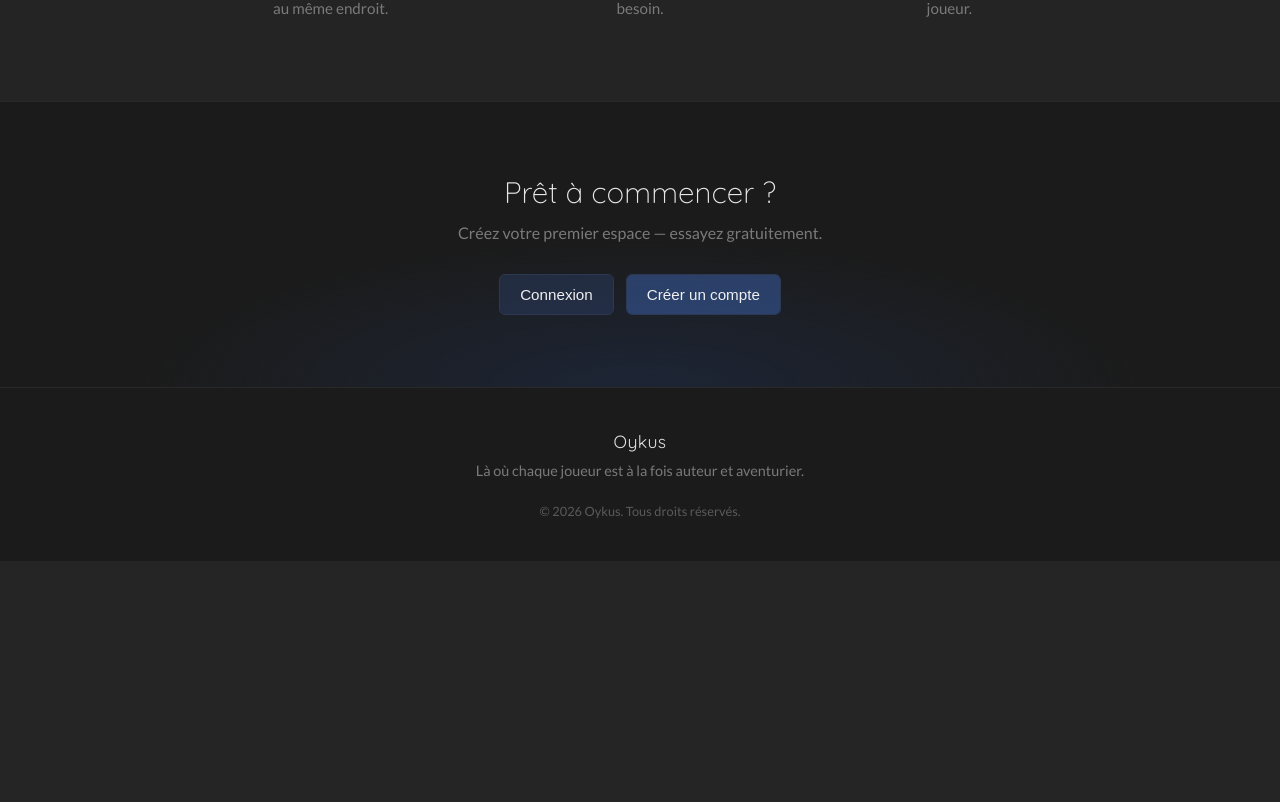
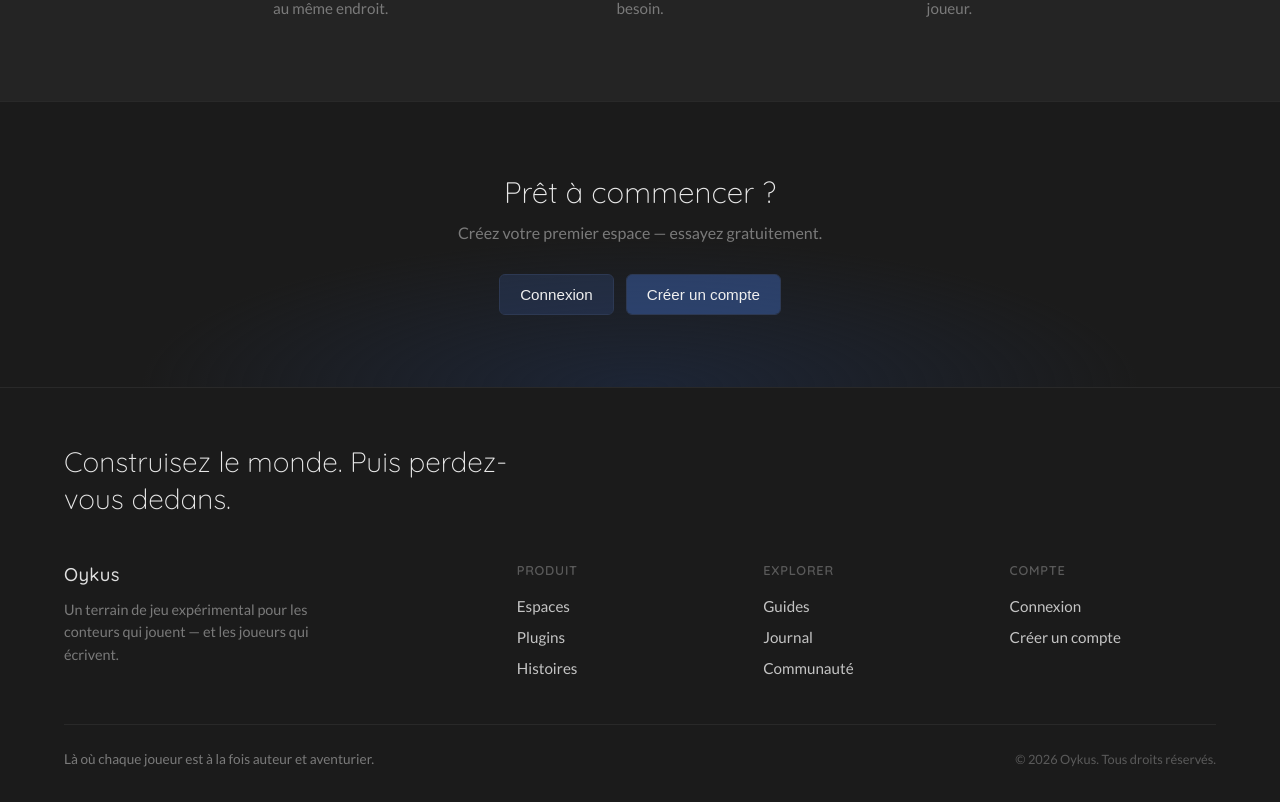
Before and after one commit to mcpronovost/oykus, a React (Vite) app in the folder frontend/: page / in a window 1280 px wide. Shown: the part 1134-1936 px from the top of the page. Before the commit the page ends 1695 px from the top, so only its background shows below. Built offline with nearby package versions, Linux system fonts and the light colour scheme.

Commit message:
update home footer

```diff
--- a/frontend/src/assets/styles/pages/_home.scss
+++ b/frontend/src/assets/styles/pages/_home.scss
@@ -319,28 +319,108 @@
   }
 
   &-footer {
-    padding: 2.5rem 1.5rem;
+    padding: 3.5rem 1.5rem 2rem;
     border-top: 1px solid var(--oyk-core-divider);
     background-color: var(--oyk-card-bg);
 
     &-inner {
-      max-width: 56rem;
+      max-width: 72rem;
       margin: 0 auto;
-      text-align: center;
+    }
+
+    &-phrase {
+      margin: 0 0 2.75rem;
+      max-width: 28rem;
+      font-family: "Quicksand", sans-serif;
+      font-size: clamp(1.35rem, 3vw, 1.75rem);
+      font-weight: 300;
+      line-height: 1.3;
+      color: #e8e8e8;
+    }
+
+    &-grid {
+      display: grid;
+      grid-template-columns: 1fr;
+      gap: 2rem;
+      margin-bottom: 2.75rem;
+
+      @media (min-width: 720px) {
+        grid-template-columns: minmax(0, 1.4fr) repeat(3, minmax(0, 0.7fr));
+        gap: 2.5rem;
+      }
     }
 
     &-brand {
-      margin: 0 0 0.35rem;
+      margin: 0 0 0.65rem;
       font-family: "Quicksand", sans-serif;
-      font-size: 1.1rem;
-      font-weight: 400;
+      font-size: 1.15rem;
+      font-weight: 500;
       letter-spacing: 0.02em;
       color: #e0e0e0;
     }
 
+    &-blurb {
+      margin: 0;
+      max-width: 18rem;
+      font-size: 0.9rem;
+      line-height: 1.55;
+      color: var(--oyk-core-fg-subtle);
+    }
+
+    &-menu-title {
+      margin: 0 0 0.85rem;
+      font-family: "Quicksand", sans-serif;
+      font-size: 0.8rem;
+      font-weight: 600;
+      letter-spacing: 0.06em;
+      text-transform: uppercase;
+      color: var(--oyk-core-fg-muted);
+    }
+
+    &-menu-list {
+      list-style: none;
+      margin: 0;
+      padding: 0;
+      display: flex;
+      flex-direction: column;
+      gap: 0.45rem;
+    }
+
+    &-link {
+      display: inline;
+      padding: 0;
+      border: 0;
+      background: none;
+      font: inherit;
+      font-size: 0.95rem;
+      color: var(--oyk-core-fg);
+      text-align: left;
+      cursor: pointer;
+      transition: color 0.15s ease;
+
+      &:hover {
+        color: #f0f0f0;
+      }
+    }
+
+    &-bottom {
+      display: flex;
+      flex-direction: column;
+      gap: 0.5rem;
+      padding-top: 1.5rem;
+      border-top: 1px solid var(--oyk-card-divider);
+
+      @media (min-width: 720px) {
+        flex-direction: row;
+        align-items: center;
+        justify-content: space-between;
+      }
+    }
+
     &-tagline {
-      margin: 0 0 1.25rem;
-      font-size: 0.9rem;
+      margin: 0;
+      font-size: 0.85rem;
+      font-style: italic;
       color: var(--oyk-core-fg-subtle);
     }
 
--- a/frontend/src/pages/Home.tsx
+++ b/frontend/src/pages/Home.tsx
@@ -7,6 +7,12 @@ const FEATURES = [
   { key: "spaces", icon: IconWorld },
   { key: "plugins", icon: IconPuzzle },
   { key: "stories", icon: IconBooks },
+] as const;
+
+const FOOTER_MENUS = [
+  { key: "product", items: ["spaces", "plugins", "stories"] },
+  { key: "explore", items: ["guides", "changelog", "community"] },
+  { key: "account", items: ["login", "register"] },
 ] as const;
 
 export default function Home() {
@@ -74,11 +80,38 @@ export default function Home() {
 
       <footer className="oyk-home-footer">
         <div className="oyk-home-footer-inner">
-          <p className="oyk-home-footer-brand">{t("home.footer.brand")}</p>
-          <p className="oyk-home-footer-tagline">{t("home.footer.tagline")}</p>
-          <p className="oyk-home-footer-rights">
-            © {year} {t("home.footer.brand")}. {t("home.footer.rights")}
-          </p>
+          <p className="oyk-home-footer-phrase">{t("home.footer.phrase")}</p>
+
+          <div className="oyk-home-footer-grid">
+            <div className="oyk-home-footer-brand-block">
+              <p className="oyk-home-footer-brand">{t("home.footer.brand")}</p>
+              <p className="oyk-home-footer-blurb">{t("home.footer.blurb")}</p>
+            </div>
+
+            {FOOTER_MENUS.map(({ key, items }) => (
+              <nav key={key} className="oyk-home-footer-menu" aria-labelledby={`oyk-home-footer-${key}`}>
+                <p id={`oyk-home-footer-${key}`} className="oyk-home-footer-menu-title">
+                  {t(`home.footer.menus.${key}.title`)}
+                </p>
+                <ul className="oyk-home-footer-menu-list">
+                  {items.map((item) => (
+                    <li key={item}>
+                      <button type="button" className="oyk-home-footer-link">
+                        {t(`home.footer.menus.${key}.${item}`)}
+                      </button>
+                    </li>
+                  ))}
+                </ul>
+              </nav>
+            ))}
+          </div>
+
+          <div className="oyk-home-footer-bottom">
+            <p className="oyk-home-footer-tagline">{t("home.footer.tagline")}</p>
+            <p className="oyk-home-footer-rights">
+              © {year} {t("home.footer.brand")}. {t("home.footer.rights")}
+            </p>
+          </div>
         </div>
       </footer>
     </div>
--- a/frontend/src/services/translation/locales/home/en.json
+++ b/frontend/src/services/translation/locales/home/en.json
@@ -16,7 +16,20 @@
   "home.cta.subline": "Start building your first space — free to try.",
   "home.cta.login": "Log in",
   "home.cta.register": "Create account",
+  "home.footer.phrase": "Build the world. Then get lost in it.",
   "home.footer.brand": "Oykus",
+  "home.footer.blurb": "An experimental playground for storytellers who play — and players who write.",
   "home.footer.tagline": "Where every player is both author and adventurer.",
-  "home.footer.rights": "All rights reserved."
+  "home.footer.rights": "All rights reserved.",
+  "home.footer.menus.product.title": "Product",
+  "home.footer.menus.product.spaces": "Spaces",
+  "home.footer.menus.product.plugins": "Plugins",
+  "home.footer.menus.product.stories": "Stories",
+  "home.footer.menus.explore.title": "Explore",
+  "home.footer.menus.explore.guides": "Guides",
+  "home.footer.menus.explore.changelog": "Changelog",
+  "home.footer.menus.explore.community": "Community",
+  "home.footer.menus.account.title": "Account",
+  "home.footer.menus.account.login": "Log in",
+  "home.footer.menus.account.register": "Create account"
 }
--- a/frontend/src/services/translation/locales/home/fr.json
+++ b/frontend/src/services/translation/locales/home/fr.json
@@ -16,7 +16,20 @@
   "home.cta.subline": "Créez votre premier espace — essayez gratuitement.",
   "home.cta.login": "Connexion",
   "home.cta.register": "Créer un compte",
+  "home.footer.phrase": "Construisez le monde. Puis perdez-vous dedans.",
   "home.footer.brand": "Oykus",
+  "home.footer.blurb": "Un terrain de jeu expérimental pour les conteurs qui jouent — et les joueurs qui écrivent.",
   "home.footer.tagline": "Là où chaque joueur est à la fois auteur et aventurier.",
-  "home.footer.rights": "Tous droits réservés."
+  "home.footer.rights": "Tous droits réservés.",
+  "home.footer.menus.product.title": "Produit",
+  "home.footer.menus.product.spaces": "Espaces",
+  "home.footer.menus.product.plugins": "Plugins",
+  "home.footer.menus.product.stories": "Histoires",
+  "home.footer.menus.explore.title": "Explorer",
+  "home.footer.menus.explore.guides": "Guides",
+  "home.footer.menus.explore.changelog": "Journal",
+  "home.footer.menus.explore.community": "Communauté",
+  "home.footer.menus.account.title": "Compte",
+  "home.footer.menus.account.login": "Connexion",
+  "home.footer.menus.account.register": "Créer un compte"
 }
```
